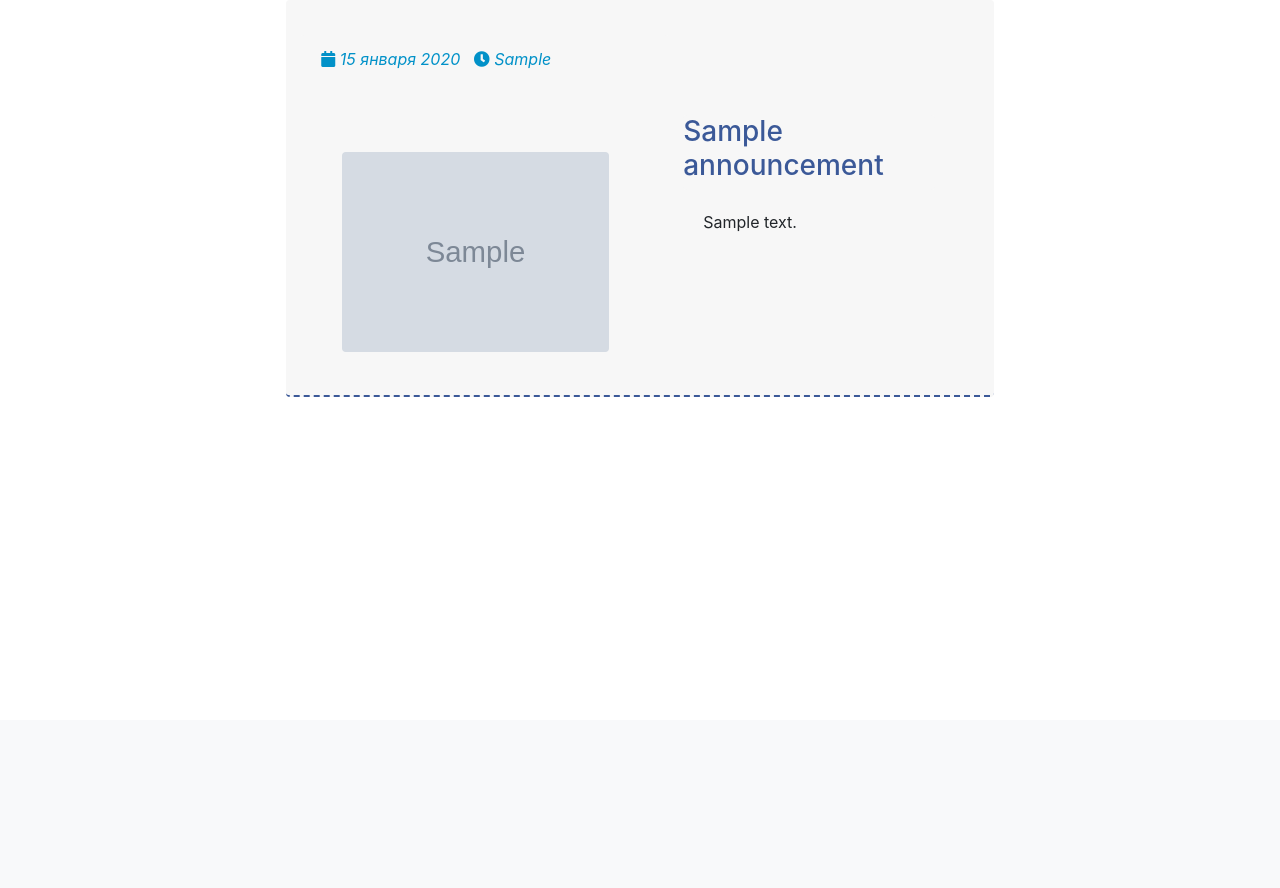
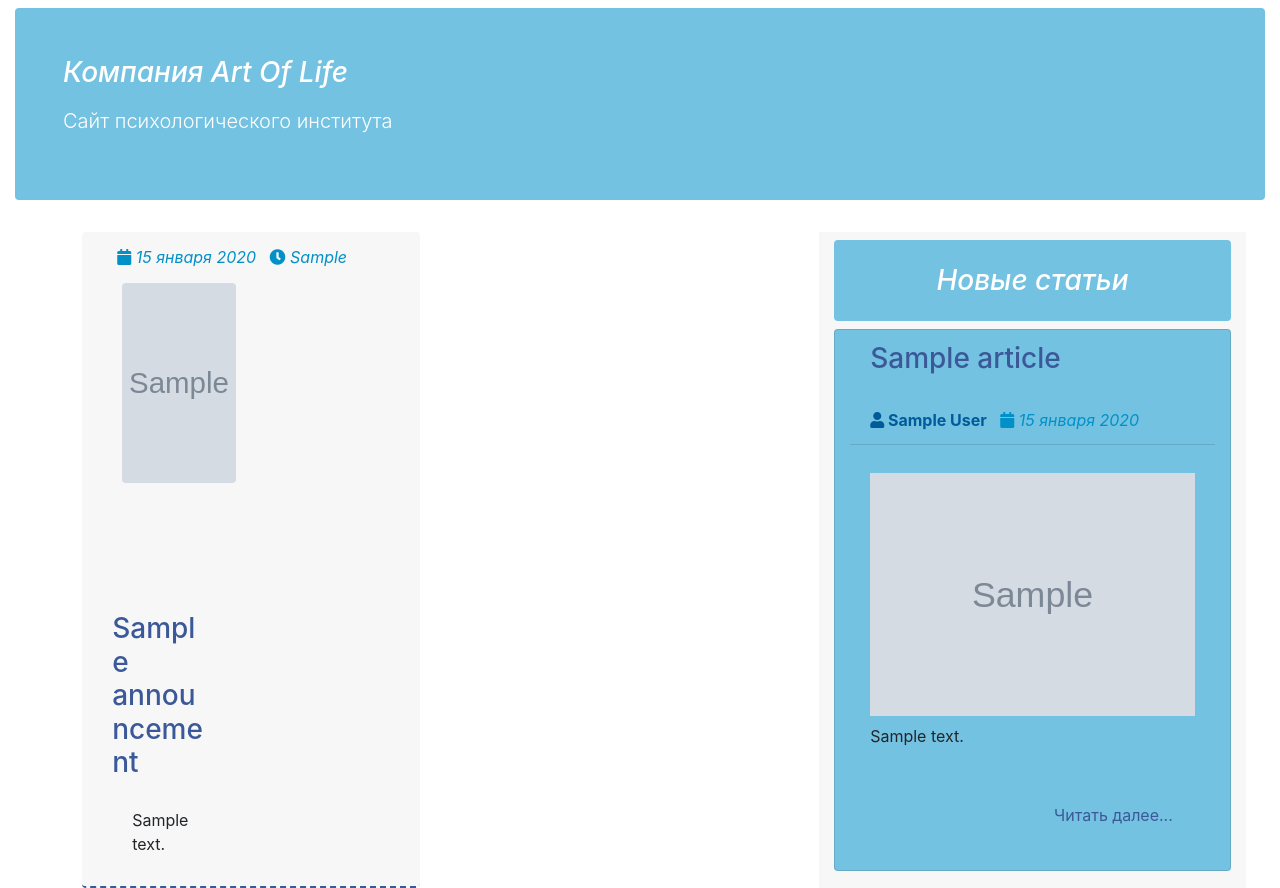
Before and after one commit to gda2048/PhychoBlog, a Django app: page /events/announcement/ in a window 1280 px wide. Shown: the part 80-968 px from the top of the page. Before the commit the page ends 477 px from the top, so only its background shows below. Run offline with Django 3.2, Linux system fonts and the light colour scheme; tables that the repository leaves empty hold one stand-in row (values such as "Sample post"); grey boxes marked "Sample" are stand-in pictures; parts of the project's set-up code (start-up, migrations or seed data) failed here and were passed over; some libraries are stand-ins or nearby versions.

Commit message:
fix announcement.html

```diff
--- a/events/views.py
+++ b/events/views.py
@@ -1,6 +1,7 @@
 from django.views.generic import ListView, DetailView
 
 from events.models import Event, Announcement
+from blog.models import Article
 
 
 class EventListView(ListView):
@@ -19,6 +20,11 @@ class AnnouncementListView(ListView):
     context_object_name = 'announcement_list'
     paginate_by = 20
 
+    def get_context_data(self, **kwargs):
+        context = super(AnnouncementListView, self).get_context_data(**kwargs)
+        context['last_articles'] = Article.objects.order_by('-release_date')[:2]
+        return context
+
 
 class EventDetailView(DetailView):
     model = Event
--- a/templates/events/announcements.html
+++ b/templates/events/announcements.html
@@ -1,9 +1,16 @@
 {% extends 'base.html' %}
 {% block title %} Анонсы {% endblock %}
 {% block content %}
-    <div class="col-11 offset-md-2 col-md-8">
+<div class="jumbotron mt-2 p-3 p-md-5 text-white rounded bg-psycho-teal">
+    <div class="col-md-6 px-0">
+        <h3 class="font-italic">Компания Art Of Life</h3>
+        <p class="lead my-3">Сайт психологического института</p>
+    </div>
+</div>
+<div class="row justify-content-around">
+    <div class="row col-md-7">
 
-        <div class="row justify-content-around mx-1 mx-xl-5">
+        <div class="row mx-1 mx-xl-5 justify-content-around">
             {% for announcement in announcement_list %}
                 <div class="card col-12 border-announcement bg-psycho-pearlbush row announcement justify-content-around"
                      data-aos="flip-right">
@@ -17,8 +24,7 @@
                                 {% endif %}
                             </div>
                     </div>
-                    <div class="col-6 text-left">
-
+                    <div class="col-md-6 text-left">
                         {% if announcement.event.photo %}
                                 <div class="offset-1 text-left mb-2 h300 ">
                                     <img class="w-auto h-100 img-fluid rounded" src="{{ announcement.event.photo.url }}"
@@ -28,7 +34,7 @@
                         {% endif %}
 
                     </div>
-                    <div class="col-5">
+                    <div class="col-md-5">
                         <div class="card bg-psycho-pearlbush border-0 cardhead">
                             <a href="{% url 'event' pk=announcement.event.id %}"><h3
                                     class="text-psycho-blue">{{ announcement.name }}</h3></a>
@@ -41,13 +47,58 @@
                 </div>
             {% endfor %}
         </div>
-
-
-
         {% block pagination %}
             {% include 'pagination.html' %}
         {% endblock %}
+
     </div>
+    <div class="col-11 col-md-4 bg-psycho-pearlbush">
+                <div class="text-white rounded bg-psycho-teal text-center my-2 py-4">
+                    <h3 class="d-none d-xl-inline font-italic">Новые статьи</h3>
+                    <h4 class="d-xl-none font-italic">Новые статьи</h4>
+                </div>
+
+                {% for article in last_articles %}
+                    <div class="card col-12 mb-3 bg-psycho-teal">
+                        <div class="card-header bg-psycho-teal border-0 cardhead">
+                            <a href="{% url 'article' pk=article.id %}"><h3 class="text-psycho-blue">{{ article.name }}</h3></a>
+                        </div>
+                        <div class="card-header bg-psycho-teal">
+                            <div class="text-psycho-lightblue">
+                                <b><a class="link-blue" href="{% url 'person' pk=article.author.id %}"><i
+                                        class="fas fa-user"></i> {{ article.author.full_name }}</a></b>
+                                <span class="d-xl-none"><br></span>
+                                <span class="d-none d-xl-inline">&nbsp;</span>
+                                <i class="fas fa-calendar"></i> <i>{{ article.release_date | date:"d E Y" }}</i>
+                            </div>
+                        </div>
+                        <div class="card-body cardbody">
+                            {% if article.main_image.photo %}
+                                <div>
+                                    <div class="text-center my-2 "><img class="img-fluid center"
+                                                                        src="{{ article.main_image.photo.url }}"
+                                                                        alt="{{ article.main_image.alt }}"></div>
+                                    <div>
+                                        <p class="text-justify"> {{ article.content | linebreaksbr| safe| truncatechars:'300' }}</p>
+                                    </div>
+                                </div>
+                            {% else %}
+                                <div>
+                                    <p class="text-justify"> {{ article.content | linebreaksbr| safe| truncatechars:'300' }}</p>
+                                </div>
+                            {% endif %}
+                        </div>
+                        <div class="card-footer text-right border-0 bg-psycho-teal">
+                            <b><a class='btn bg-psycho-teal text-psycho-blue' href='{% url 'article' pk=article.id %}'>Читать
+                                далее...</a></b>
+                            <span class="d-none d-xl-inline">&nbsp;<br>&nbsp;</span>
+                        </div>
+                    </div>
+                {% endfor %}
+            </div>
+
+
+</div>
 {% endblock %}
     {% block onload %}
         <script>
@@ -76,7 +127,7 @@
                 document.getElementById('preloader').classList.add('d-none');
                 document.getElementById('body').classList.remove('d-none');
                 let width = window.innerWidth || document.documentElement.clientWidth || document.body.clientWidth;
-                if (width>=1200) {
+                if (width>=800) {
                     max_class(document.getElementsByClassName("announcement"));
                 }
             }
--- a/workers/views.py
+++ b/workers/views.py
@@ -7,7 +7,7 @@ class PersonListView(ListView):
     model = Person
     template_name = 'workers/people.html'
     context_object_name = 'authors_list'
-    paginate_by = 1
+    paginate_by = 3
 
 
 class AchievementListView(ListView):
```
